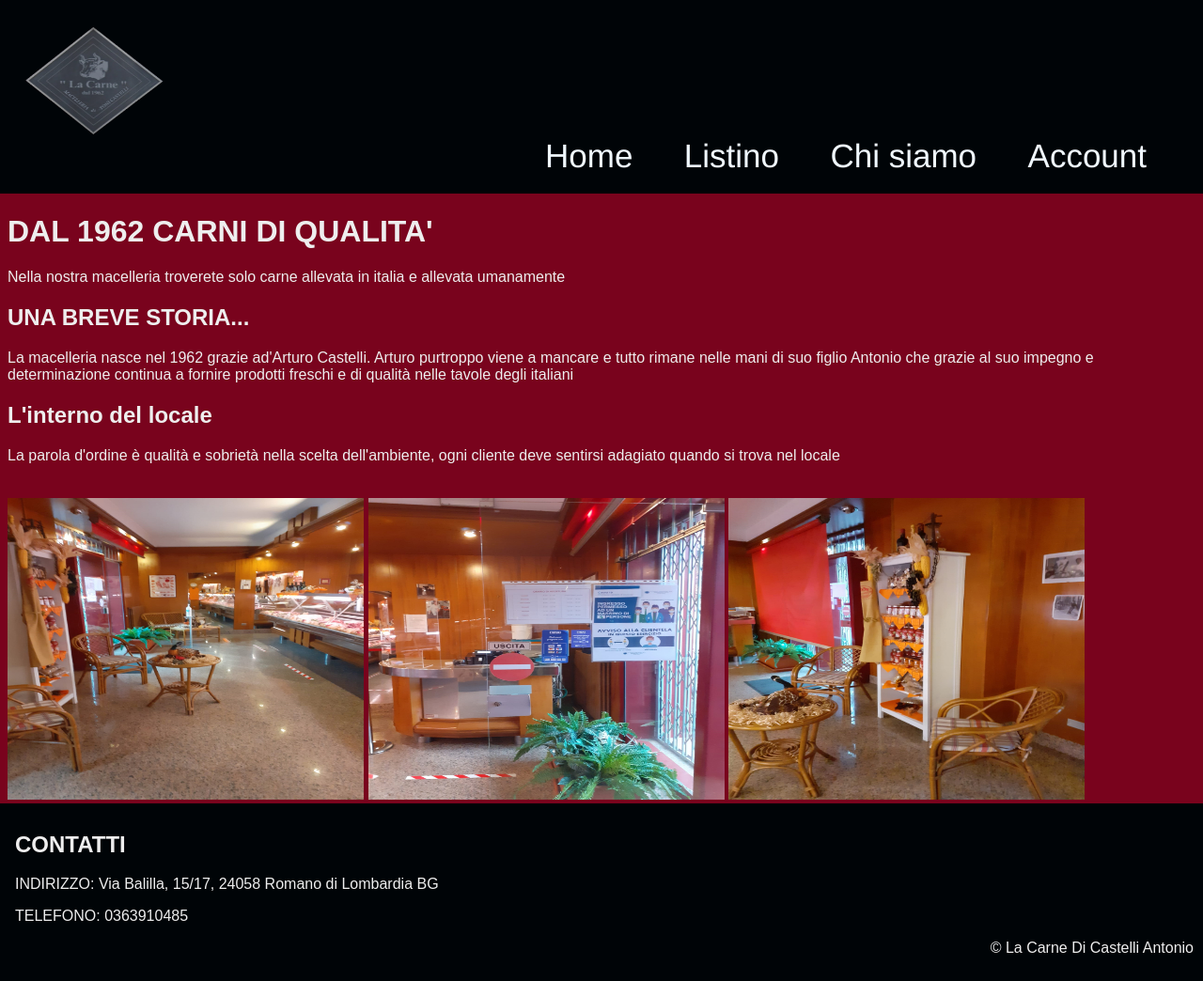
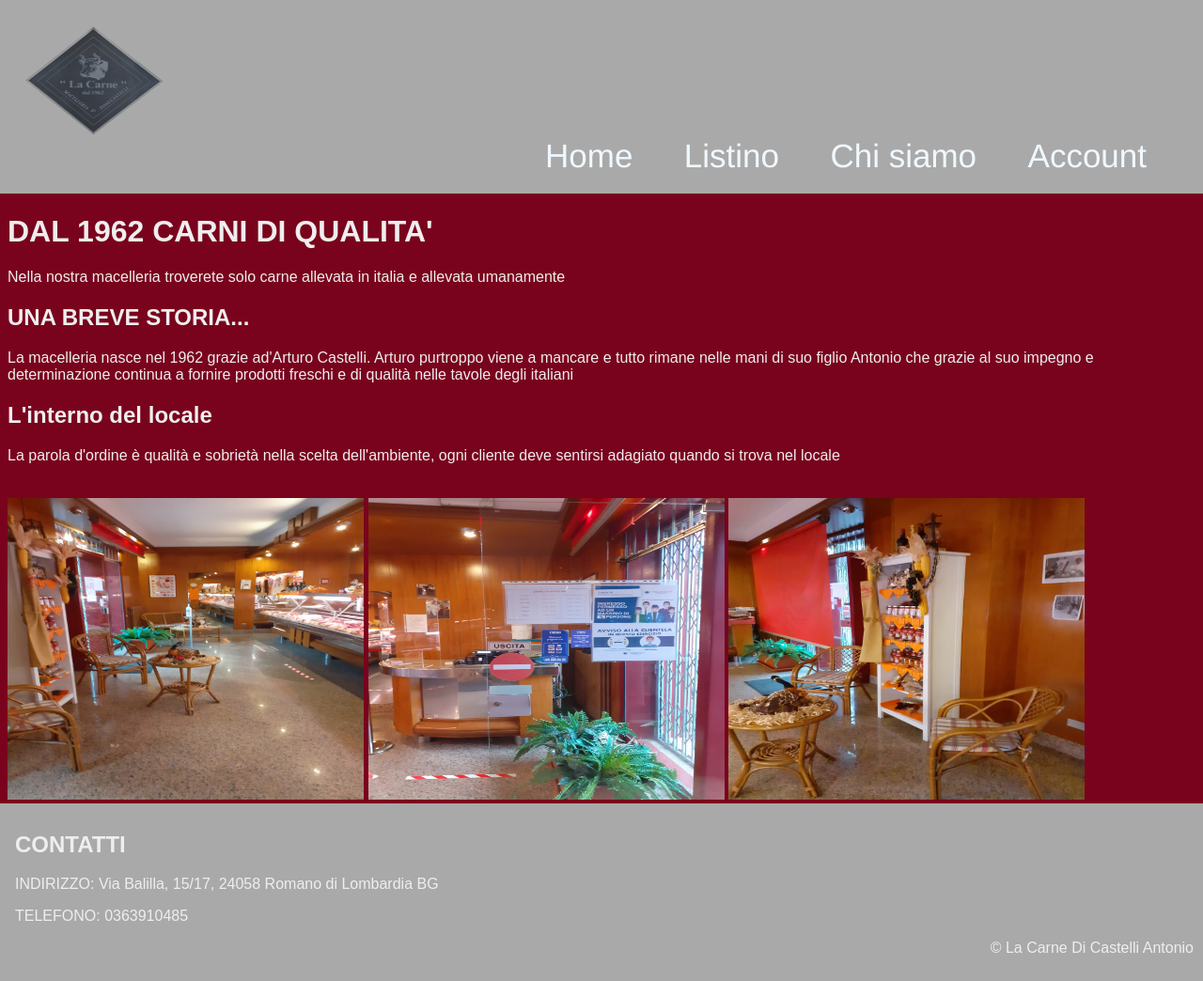
Before and after one commit to GabrieleCaruso2602/GabrieleCaruso2602.github.io, a plain HTML site: page index.html in a window 1280 px wide. Shown: the whole page at 94% size. Drawn offline with Linux system fonts and the light colour scheme.

Commit message:
Update index.html

```diff
--- a/index.html
+++ b/index.html
@@ -12,11 +12,11 @@
             }
 
             .box1 {
-                background-color: #000407;
+                background-color: #A9A9A9;
                 margin-left: -12px;
                 margin-top: -12px;
                 padding-bottom: 10px;
-                border: 10px solid #000407;
+                border: 10px solid #A9A9A9;
                 top: 0px;
                 width: 100%;
             }
@@ -42,8 +42,8 @@
             .box4 {
                 margin-left: -12px;
                 margin-bottom: -10px;
-                border: 10px solid #000407;
-                background-color: #000407;
+                border: 10px solid #A9A9A9;
+                background-color: #A9A9A9;
                 width: 100%;
             }
         </style>
```
